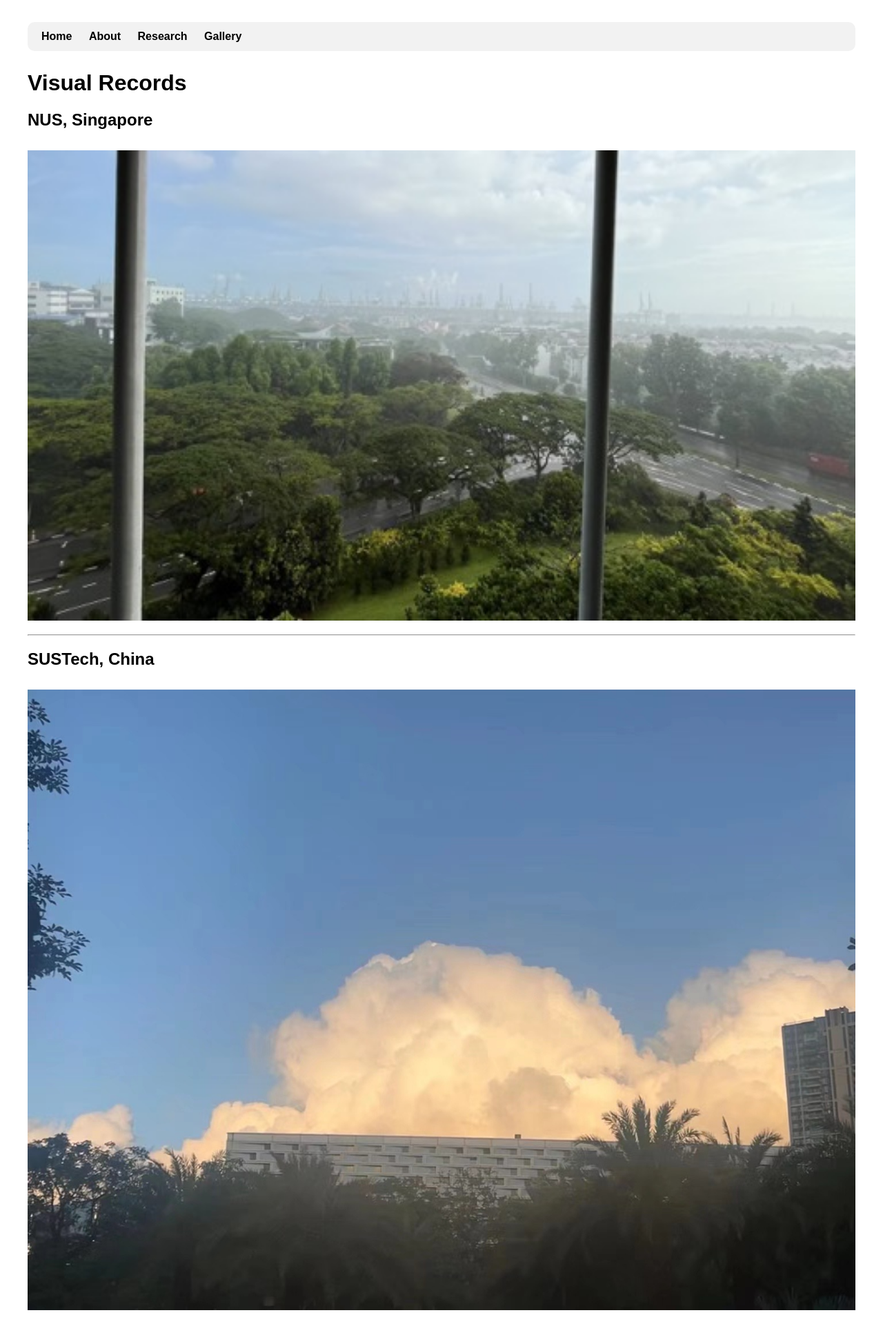
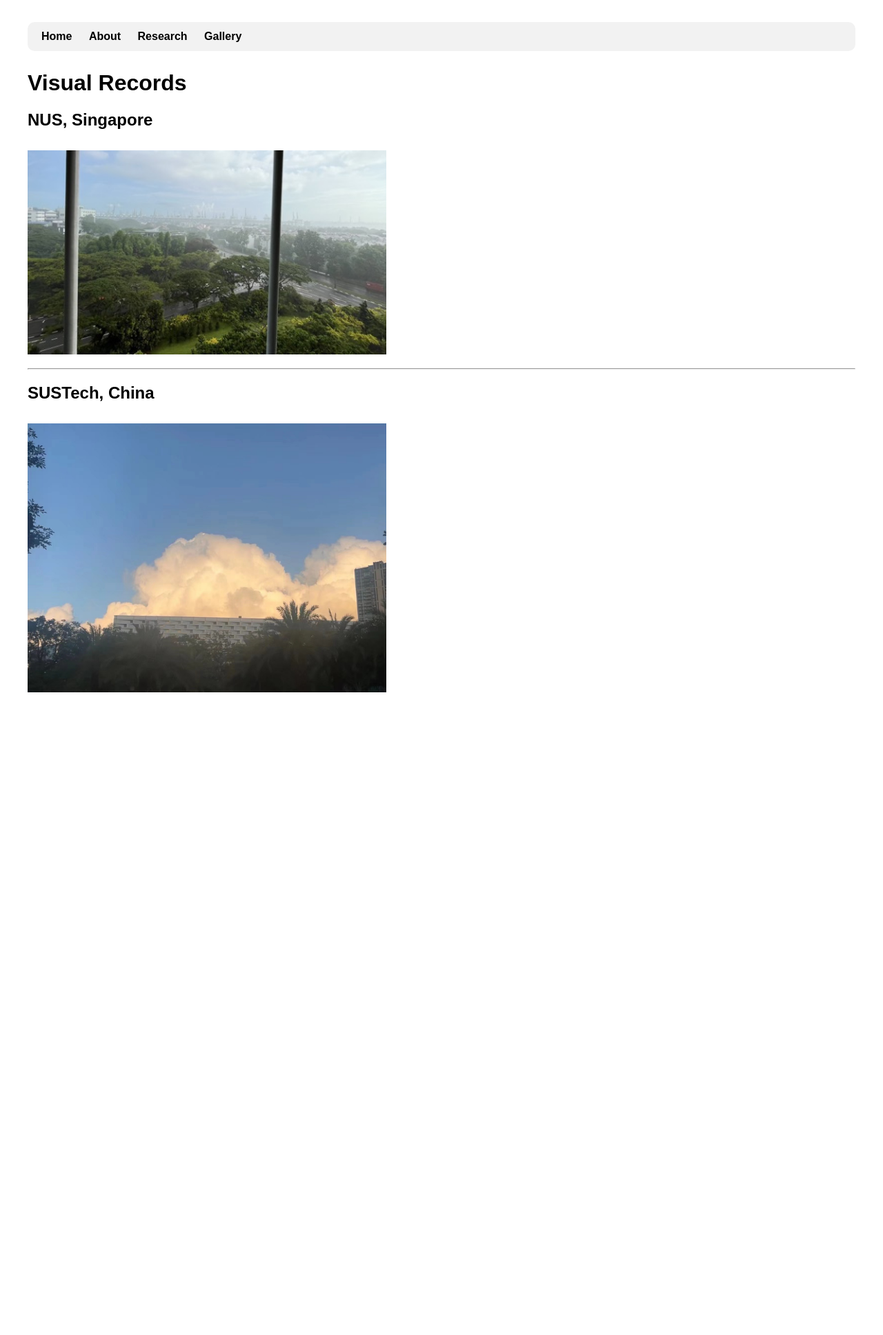
Before and after one commit to yingen-zhu/yingen-zhu.github.io, a Jekyll site: the page built from gallery.md, in a window 1280 px wide. Shown: the whole page at 69% size. Built offline with Jekyll 4.4.1, drawn with Linux system fonts in a browser that asks for light colours; after the commit the page ends 1040 px from its top, so only the background shows below that.

Commit message:
Update gallery.md

```diff
--- a/gallery.md
+++ b/gallery.md
@@ -7,9 +7,10 @@ permalink: /gallery/
 # Visual Records
 
 ## NUS, Singapore
-![nus](/assets/images/nus.jpg)
+<img src="/assets/images/nus.jpg" alt="nus" style="width: 520px; max-width: 100%; height: auto;">
+
 
 ---
 
 ## SUSTech, China
-![sustech](/assets/images/sustech.JPG)
+<img src="/assets/images/sustech.JPG" alt="sustech" style="width: 520px; max-width: 100%; height: auto;">
```
